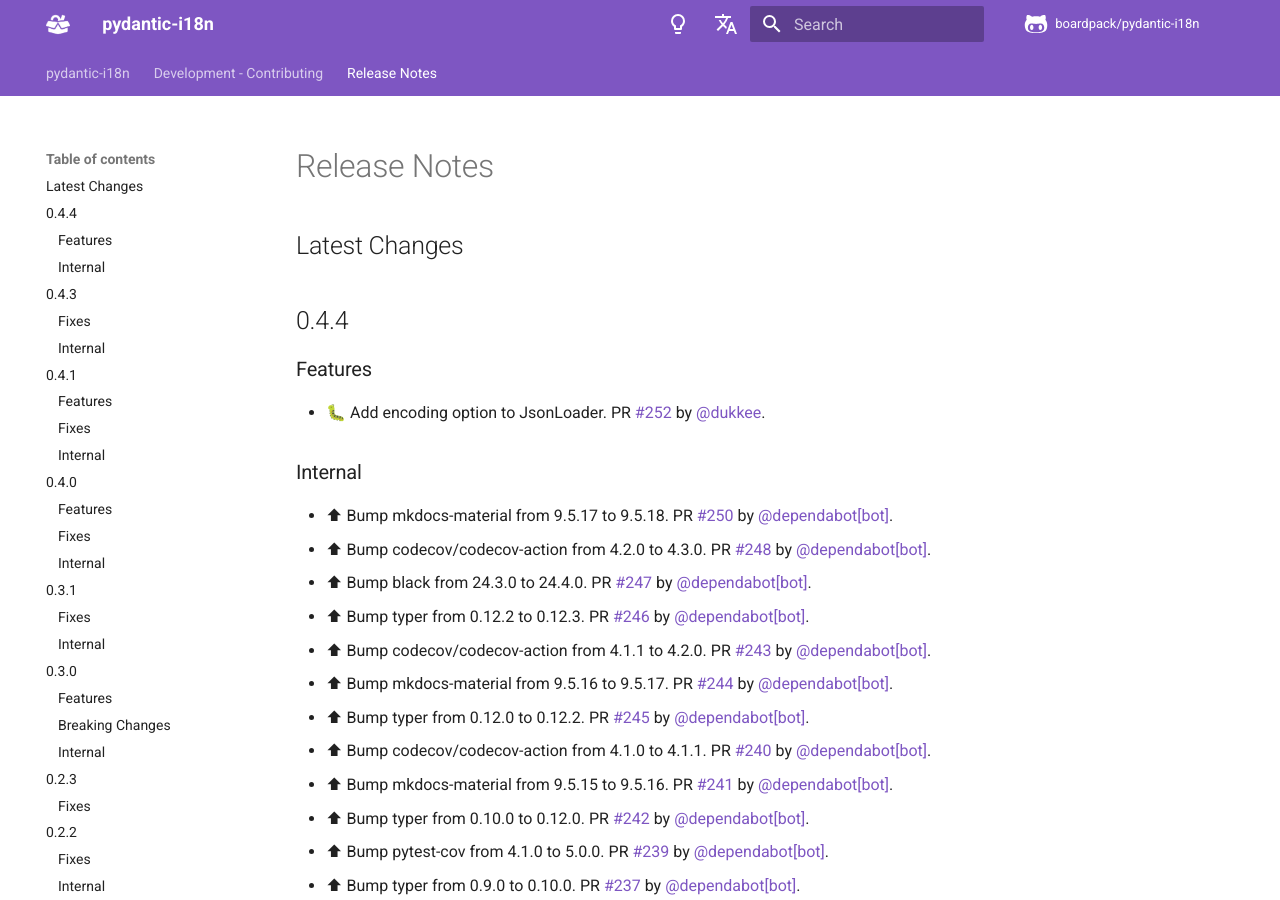
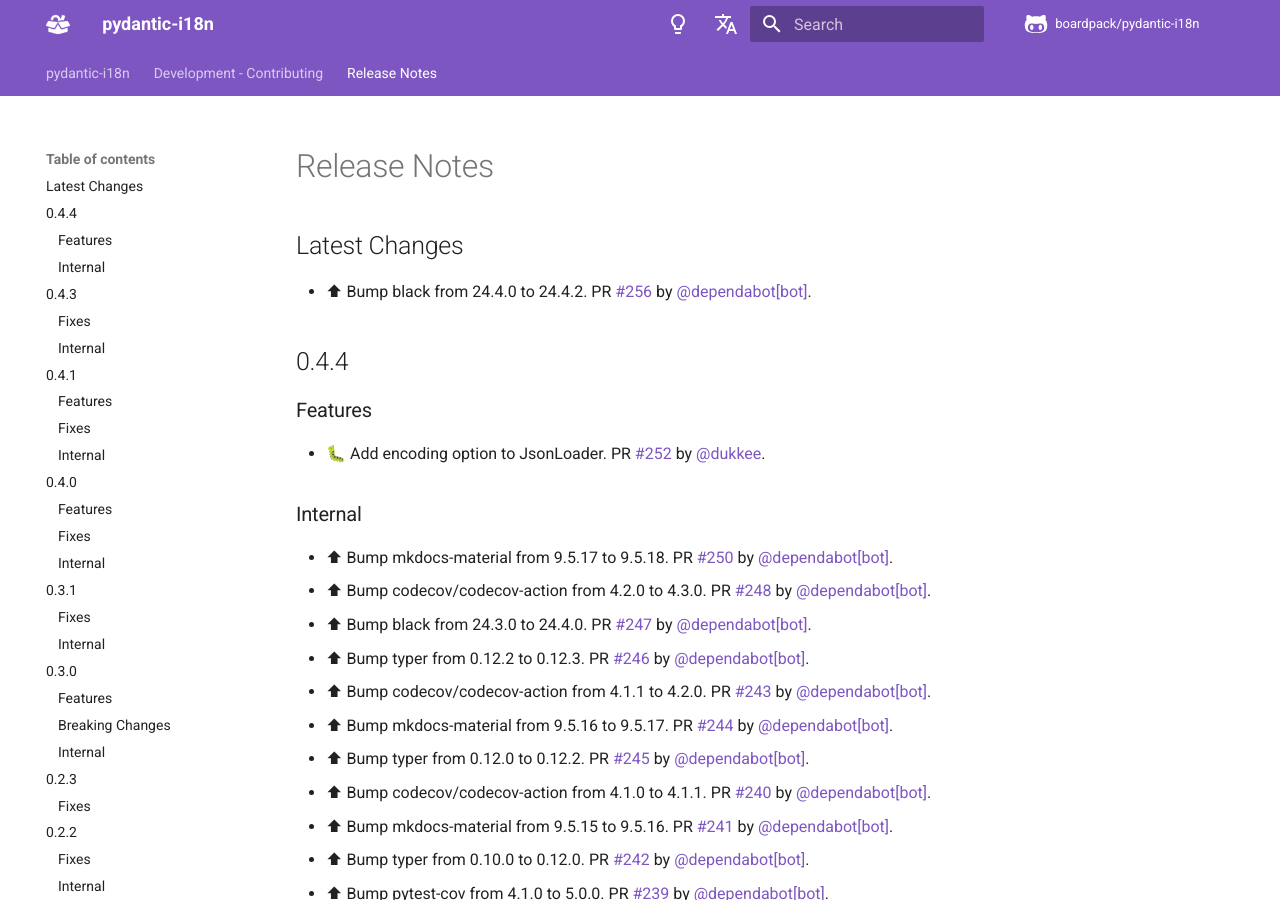
Before and after one commit to boardpack/pydantic-i18n, an MkDocs documentation site: the page built from docs/en/docs/release-notes.md, in a window 1280 px wide and 900 px high. Built offline with MkDocs 1.6.1 and Material for MkDocs 9.7.7, drawn with Linux system fonts in a browser that asks for light colours; comment, search, counter and statistics services are not loaded.

Commit message:
📝 Update release notes

```diff
--- a/docs/en/docs/release-notes.md
+++ b/docs/en/docs/release-notes.md
@@ -2,6 +2,7 @@
 
 ## Latest Changes
 
+* ⬆ Bump black from 24.4.0 to 24.4.2. PR [#256](https://github.com/boardpack/pydantic-i18n/pull/256) by [@dependabot[bot]](https://github.com/apps/dependabot).
 ## 0.4.4
 
 ### Features
```
